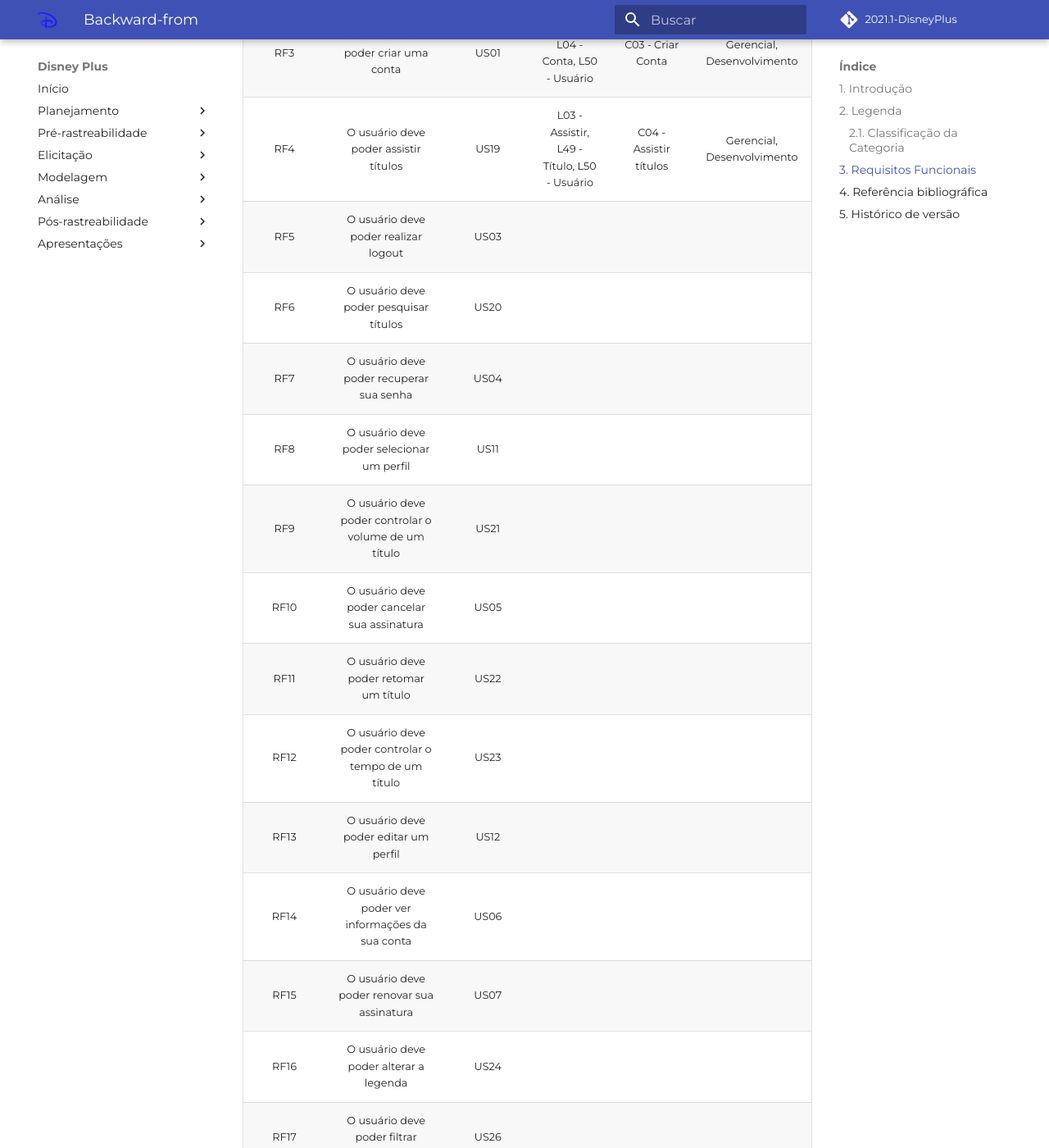
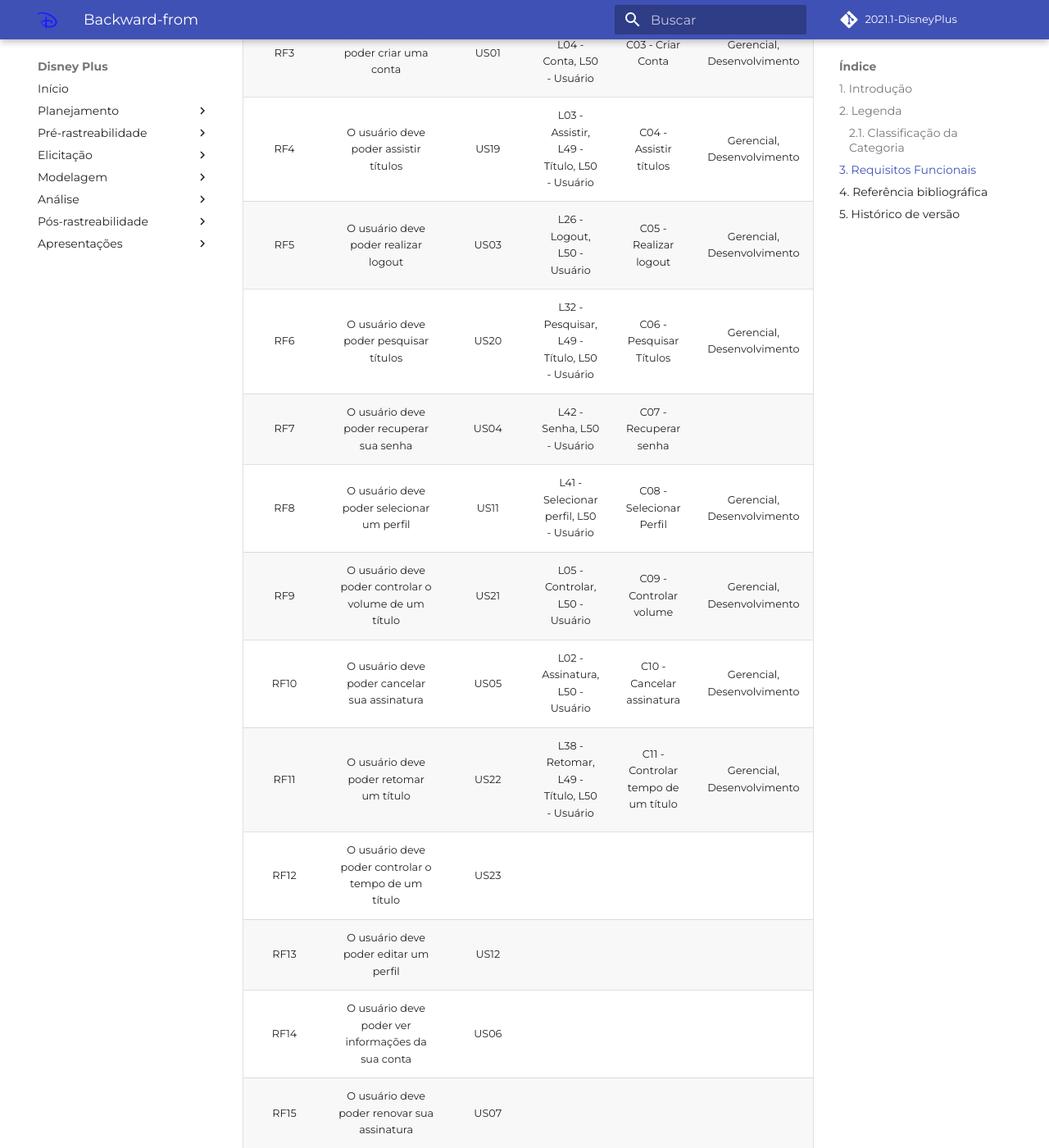
Before and after one commit to Requisitos-de-Software/2021.1-DisneyPlus, an MkDocs documentation site: the page built from docs/pos_rastreabilidade/forward_from.md, in a window 1280 px wide and 1400 px high, scrolled down 1031 px. Shown: the whole window at 82% size. Built offline with MkDocs 1.6.1 and Material for MkDocs 9.7.7, drawn with Linux system fonts in a browser that asks for light colours; some web fonts are replaced; comment, search, counter and statistics services are not loaded.

Commit message:
Add Lexicos and Cenarios

```diff
--- a/docs/pos_rastreabilidade/forward_from.md
+++ b/docs/pos_rastreabilidade/forward_from.md
@@ -23,13 +23,13 @@
 |  RF2   | O usuário deve poder realizar login                        |         US02          |L25 - Login, L50 - Usuário|C02 - Realizar Login       |Gerencial, Desenvolvimento|
 |  RF3   | O usuário deve poder criar uma conta                       |         US01          |L06 - Criar, L04 - Conta, L50 - Usuário|C03 - Criar Conta |Gerencial, Desenvolvimento|
 |  RF4   | O usuário deve poder assistir títulos                      |         US19          |L03 - Assistir, L49 - Título, L50 - Usuário|C04 - Assistir títulos|Gerencial, Desenvolvimento|
-|  RF5   | O usuário deve poder realizar logout                       |         US03          |
-|  RF6   | O usuário deve poder pesquisar títulos                     |         US20          |
-|  RF7   | O usuário deve poder recuperar sua senha                   |         US04          |
-|  RF8   | O usuário deve poder selecionar um perfil                  |         US11          |
-|  RF9   | O usuário deve poder controlar o volume de um título       |         US21          |
-|  RF10  | O usuário deve poder cancelar sua assinatura               |         US05          |
-|  RF11  | O usuário deve poder retomar um título                     |         US22          |
+|  RF5   | O usuário deve poder realizar logout                       |         US03          |L26 - Logout, L50 - Usuário|C05 - Realizar logout|Gerencial, Desenvolvimento|
+|  RF6   | O usuário deve poder pesquisar títulos                     |         US20          |L32 - Pesquisar, L49 - Título, L50 - Usuário|C06 - Pesquisar Títulos|Gerencial, Desenvolvimento|
+|  RF7   | O usuário deve poder recuperar sua senha                   |         US04          |L42 - Senha, L50 - Usuário|C07 - Recuperar senha||Gerencial, Desenvolvimento|
+|  RF8   | O usuário deve poder selecionar um perfil                  |         US11          |L41 - Selecionar perfil, L50 - Usuário|C08 - Selecionar Perfil|Gerencial, Desenvolvimento|
+|  RF9   | O usuário deve poder controlar o volume de um título       |         US21          |L05 - Controlar, L50 - Usuário|C09 - Controlar volume|Gerencial, Desenvolvimento|
+|  RF10  | O usuário deve poder cancelar sua assinatura               |         US05          |L02 - Assinatura, L50 - Usuário|C10 - Cancelar assinatura|Gerencial, Desenvolvimento|
+|  RF11  | O usuário deve poder retomar um título                     |         US22          |L38 - Retomar, L49 - Título, L50 - Usuário|C11 - Controlar tempo de um título|Gerencial, Desenvolvimento|
 |  RF12  | O usuário deve poder controlar o tempo de um título        |         US23          |
 |  RF13  | O usuário deve poder editar um perfil                      |         US12          |
 |  RF14  | O usuário deve poder ver informações da sua conta          |         US06          |
```
